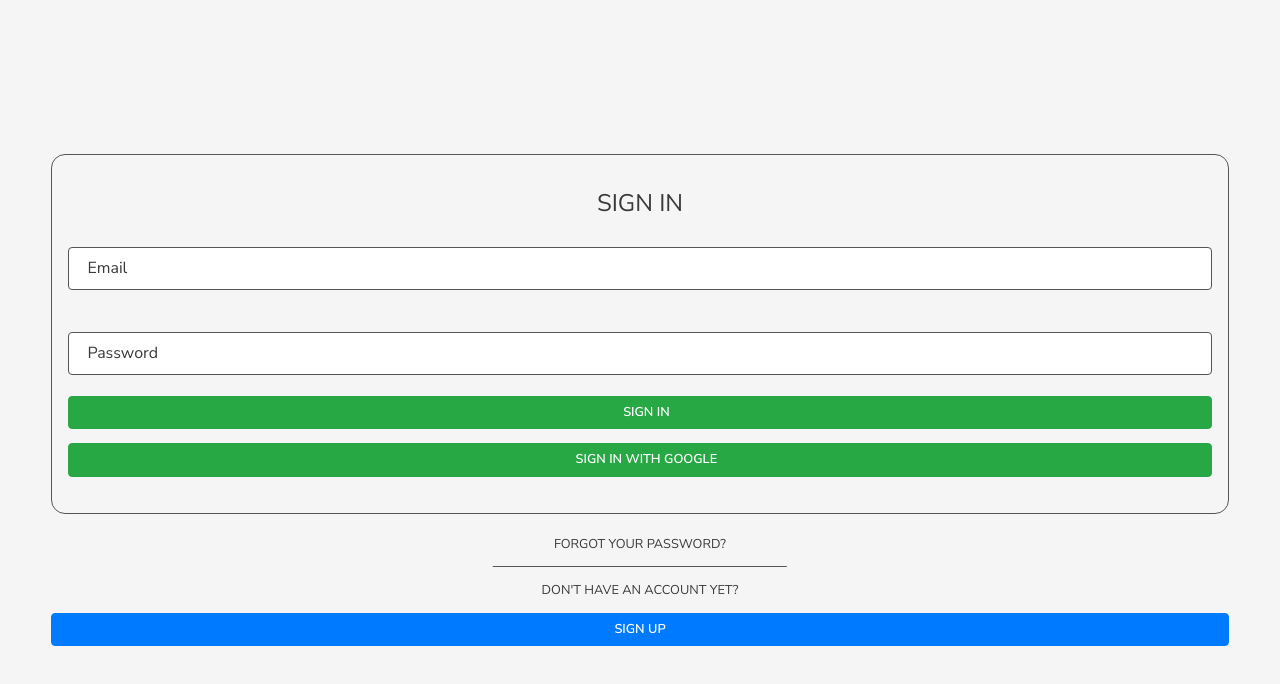
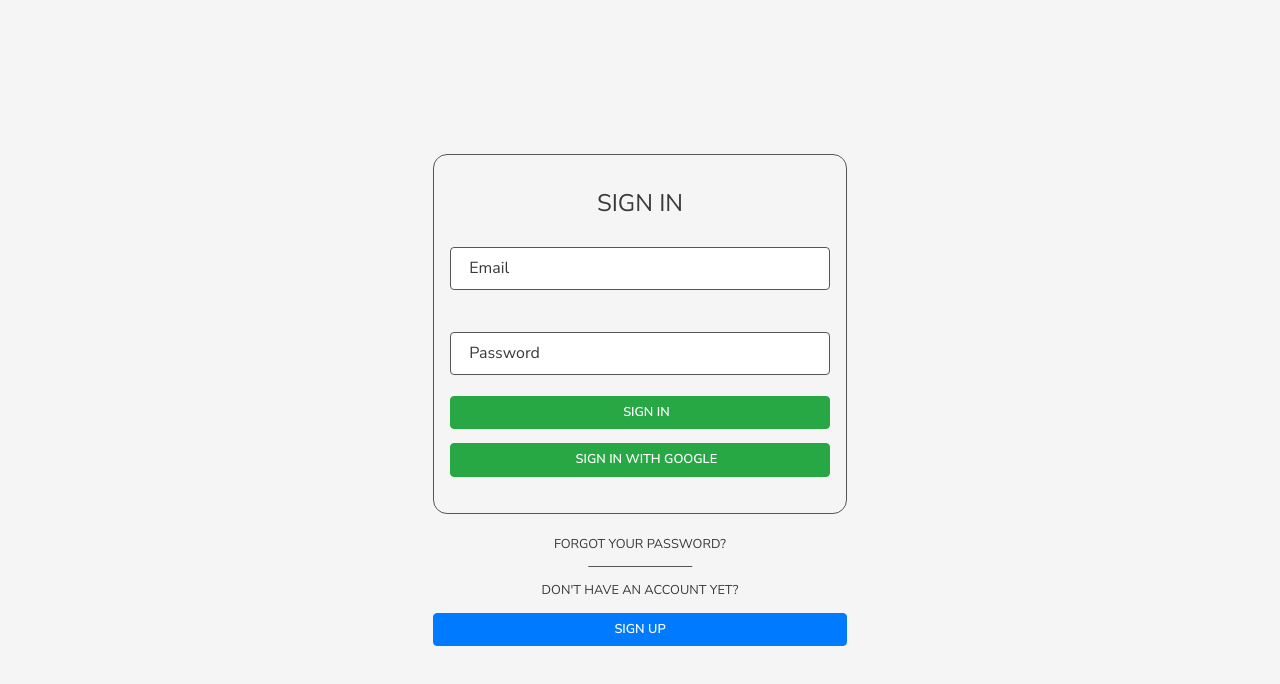
Before and after one commit to diegokaiser/prt-todoList, a React (Vite) app: page / in a window 1280 px wide. Shown: the top 684 px of the page. Built offline with nearby package versions, Linux system fonts and the light colour scheme; no server answers; some icons are missing; the HTML template or start-up script is replaced by a standard one.

Commit message:
fix __content

```diff
--- a/src/assets/scss/components/UI/_login.scss
+++ b/src/assets/scss/components/UI/_login.scss
@@ -10,10 +10,7 @@
     position: relative;
     width: 90%;
     @include desktop1024 {
-      width: 92%;
-    }
-    @include desktop1200 {
-      width: 1024px;
+      width: 414px;
     }
   }
   &__signin,
@@ -54,10 +51,7 @@
     margin: 21px auto 0 auto;
     width: 90%;
     @include desktop1024 {
-      width: 92%;
-    }
-    @include desktop1200 {
-      width: 1024px;
+      width: 414px;
     }
     h4 {
       font-size: .8em;
--- a/src/assets/scss/pages/app.scss
+++ b/src/assets/scss/pages/app.scss
@@ -3,10 +3,7 @@
     margin: 0 auto;
     width: 90%;
     @include desktop1024 {
-      width: 92%;
-    }
-    @include desktop1200 {
-      width: 1024px;
+      width: 414px;
     }
     .todo {
       padding: 28px 0;
```
